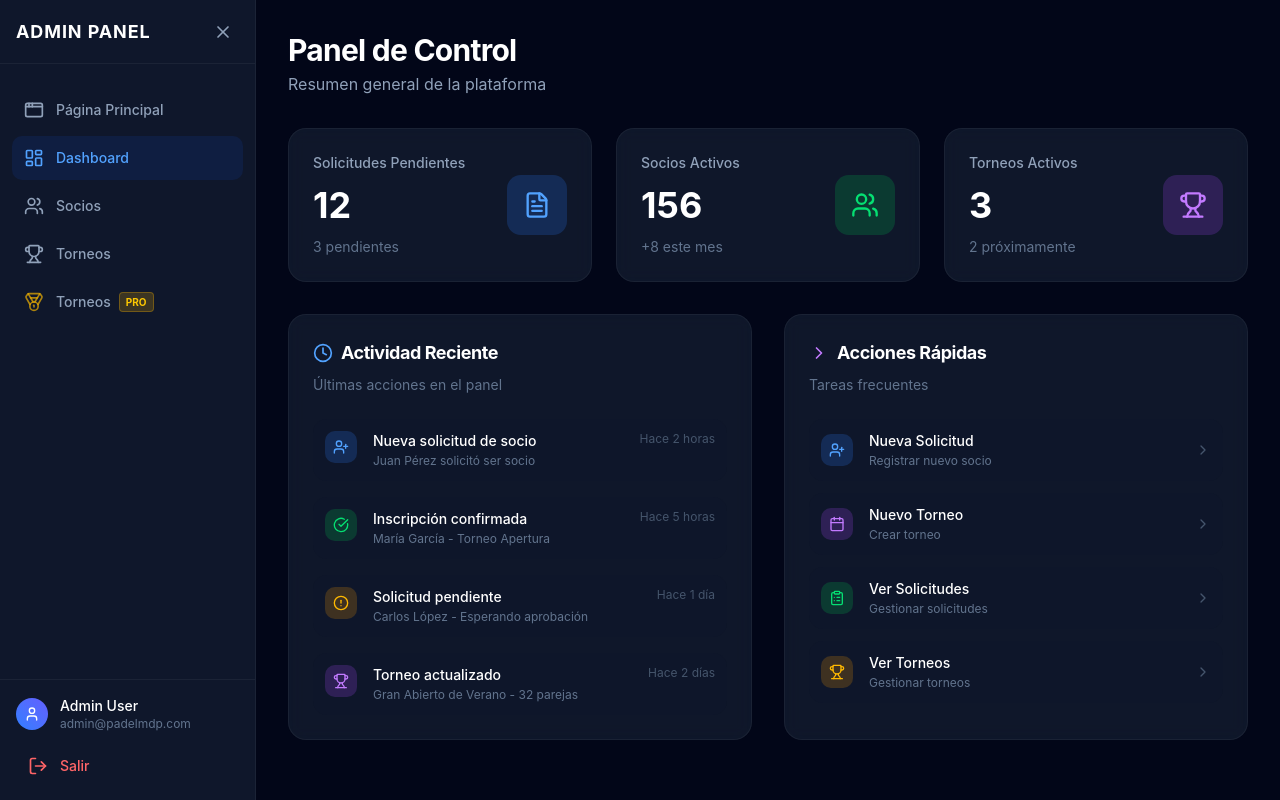
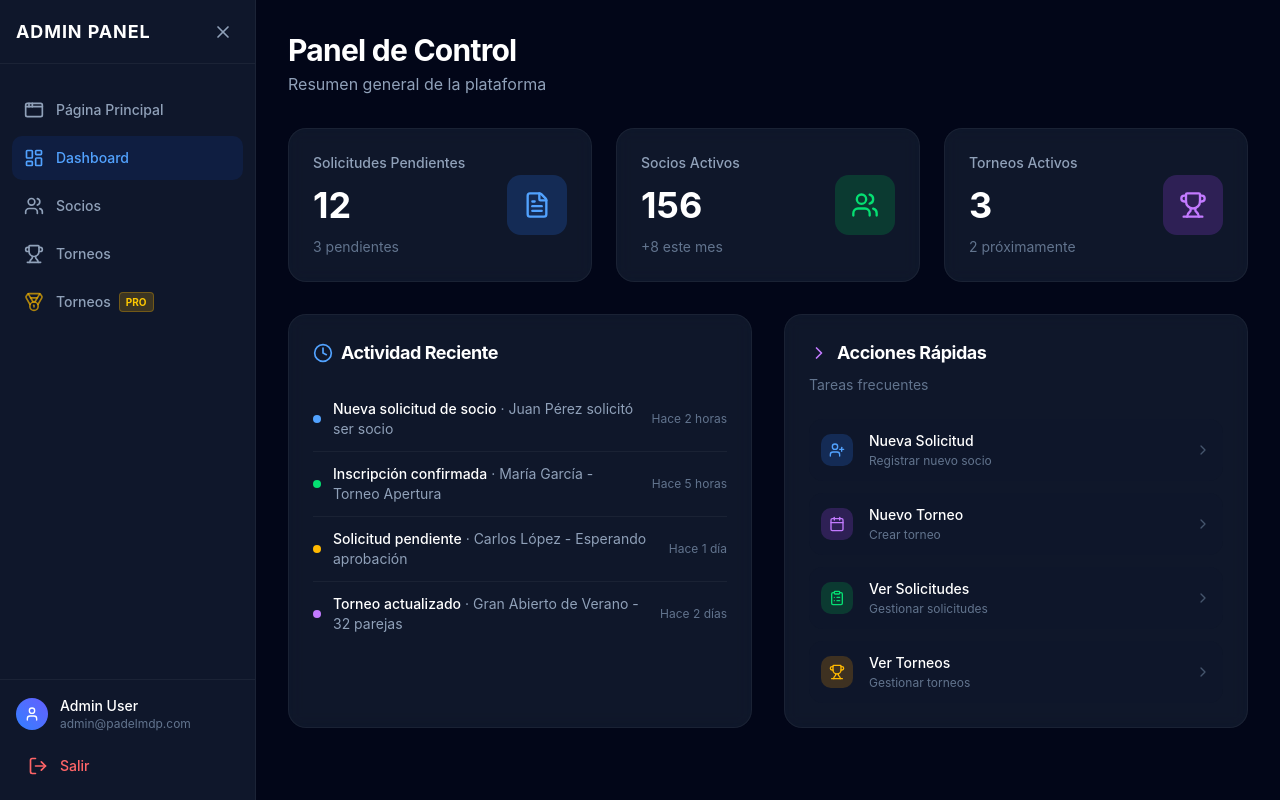
Before and after one commit to LautaroFullone/association-landing-page, a React (Vite) app: page /admin/dashboard in a window 1280 px wide. Built offline with nearby package versions, Linux system fonts and the light colour scheme.

Commit message:
feat: admin updates

```diff
--- a/src/pages/admin/Dashboard.tsx
+++ b/src/pages/admin/Dashboard.tsx
@@ -45,6 +45,7 @@ export function Dashboard() {
       icon: UserPlus,
       iconBg: "bg-blue-500/20",
       iconColor: "text-blue-400",
+      dotColor: "bg-blue-400",
       title: "Nueva solicitud de socio",
       subtitle: "Juan Pérez solicitó ser socio",
       time: "Hace 2 horas",
@@ -54,6 +55,7 @@ export function Dashboard() {
       icon: CheckCircle,
       iconBg: "bg-green-500/20",
       iconColor: "text-green-400",
+      dotColor: "bg-green-400",
       title: "Inscripción confirmada",
       subtitle: "María García - Torneo Apertura",
       time: "Hace 5 horas",
@@ -63,6 +65,7 @@ export function Dashboard() {
       icon: AlertCircle,
       iconBg: "bg-amber-500/20",
       iconColor: "text-amber-400",
+      dotColor: "bg-amber-400",
       title: "Solicitud pendiente",
       subtitle: "Carlos López - Esperando aprobación",
       time: "Hace 1 día",
@@ -72,6 +75,7 @@ export function Dashboard() {
       icon: Trophy,
       iconBg: "bg-purple-500/20",
       iconColor: "text-purple-400",
+      dotColor: "bg-purple-400",
       title: "Torneo actualizado",
       subtitle: "Gran Abierto de Verano - 32 parejas",
       time: "Hace 2 días",
@@ -158,34 +162,30 @@ export function Dashboard() {
       <div className="grid grid-cols-1 lg:grid-cols-2 gap-6 md:gap-8">
         {/* Recent Activity */}
         <div className="bg-slate-800/50 backdrop-blur-sm p-5 md:p-6 rounded-2xl border border-white/5">
-          <div className="flex items-center gap-2 mb-6">
+          <div className="flex items-center gap-2 mb-5">
             <Clock className="w-5 h-5 text-blue-400" />
             <h3 className="text-lg font-bold text-white">Actividad Reciente</h3>
           </div>
-          <p className="text-slate-500 text-sm -mt-4 mb-6">
-            Últimas acciones en el panel
-          </p>
 
-          <div className="space-y-4">
+          <div className="space-y-0">
             {recentActivity.map((activity) => (
               <div
                 key={activity.id}
-                className="flex items-start gap-4 p-3 rounded-xl bg-slate-900/50 hover:bg-slate-900 transition-colors"
+                className="flex items-center gap-3 py-3 border-b border-white/5 last:border-0"
               >
                 <div
-                  className={`p-2 rounded-lg ${activity.iconBg} ${activity.iconColor} shrink-0`}
-                >
-                  <activity.icon className="w-4 h-4" />
-                </div>
+                  className={`w-2 h-2 rounded-full shrink-0 ${activity.dotColor}`}
+                />
                 <div className="flex-1 min-w-0">
-                  <p className="text-sm font-medium text-white truncate">
-                    {activity.title}
-                  </p>
-                  <p className="text-xs text-slate-500 mt-0.5 truncate">
-                    {activity.subtitle}
+                  <p className="text-sm text-white">
+                    <span className="font-medium">{activity.title}</span>
+                    <span className="text-slate-400">
+                      {" "}
+                      · {activity.subtitle}
+                    </span>
                   </p>
                 </div>
-                <span className="text-xs text-slate-600 shrink-0">
+                <span className="text-xs text-slate-500 shrink-0">
                   {activity.time}
                 </span>
               </div>
--- a/src/pages/admin/MembershipRequests.tsx
+++ b/src/pages/admin/MembershipRequests.tsx
@@ -66,6 +66,8 @@ const INITIAL_FORM_DATA: NewMemberFormData = {
   fechaAltaOriginal: "",
 };
 
+const AVAILABLE_CATEGORIES = ["1ra", "2da", "3ra", "4ta", "5ta", "6ta", "7ma"];
+
 export function MembershipRequests() {
   const [requests, setRequests] = useState<MembershipRequest[]>(MOCK_REQUESTS);
   const [searchTerm, setSearchTerm] = useState("");
@@ -75,6 +77,7 @@ export function MembershipRequests() {
   const [sourceFilter, setSourceFilter] = useState<"todos" | "web" | "manual">(
     "todos",
   );
+  const [categoryFilter, setCategoryFilter] = useState<string>("todas");
 
   // Pagination State
   const [currentPage, setCurrentPage] = useState(1);
@@ -115,7 +118,10 @@ export function MembershipRequests() {
     const matchesSource =
       sourceFilter === "todos" || req.registrationSource === sourceFilter;
 
-    return matchesSearch && matchesStatus && matchesSource;
+    const matchesCategory =
+      categoryFilter === "todas" || req.categoria === categoryFilter;
+
+    return matchesSearch && matchesStatus && matchesSource && matchesCategory;
   });
 
   // Pagination Logic
@@ -266,6 +272,22 @@ export function MembershipRequests() {
               <option value="todos">Todos</option>
               <option value="web">Web</option>
               <option value="manual">Manual</option>
+            </select>
+          </div>
+
+          <div className="flex items-center gap-2 text-sm text-slate-400 whitespace-nowrap">
+            <span>Categoría:</span>
+            <select
+              className="bg-slate-950 border border-white/10 rounded-lg px-3 py-2 text-white focus:ring-2 focus:ring-blue-500/50 outline-none"
+              value={categoryFilter}
+              onChange={(e) => setCategoryFilter(e.target.value)}
+            >
+              <option value="todas">Todas</option>
+              {AVAILABLE_CATEGORIES.map((cat) => (
+                <option key={cat} value={cat}>
+                  {cat}
+                </option>
+              ))}
             </select>
           </div>
         </div>
```
